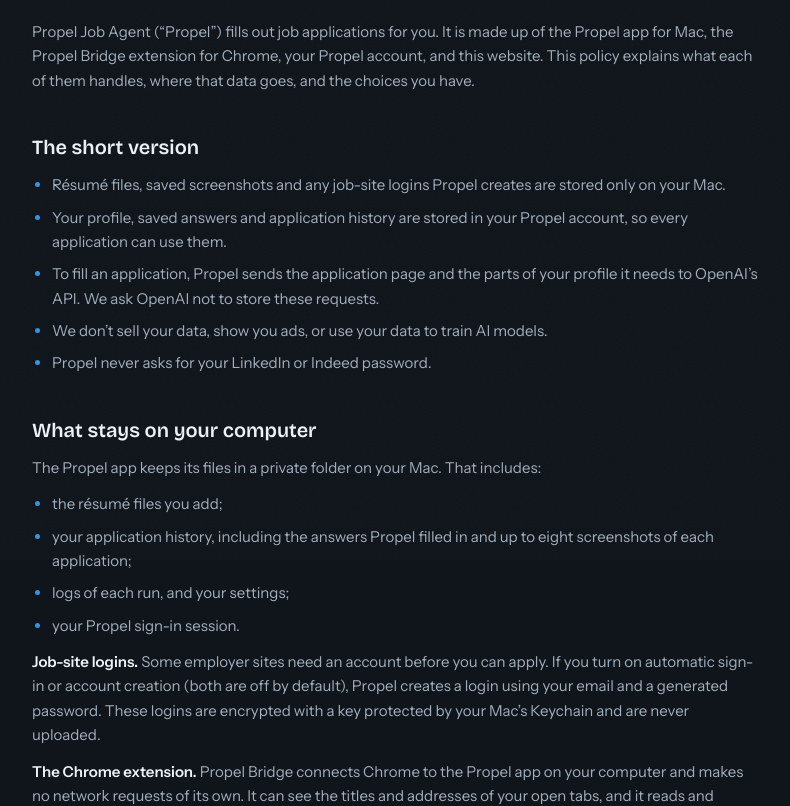
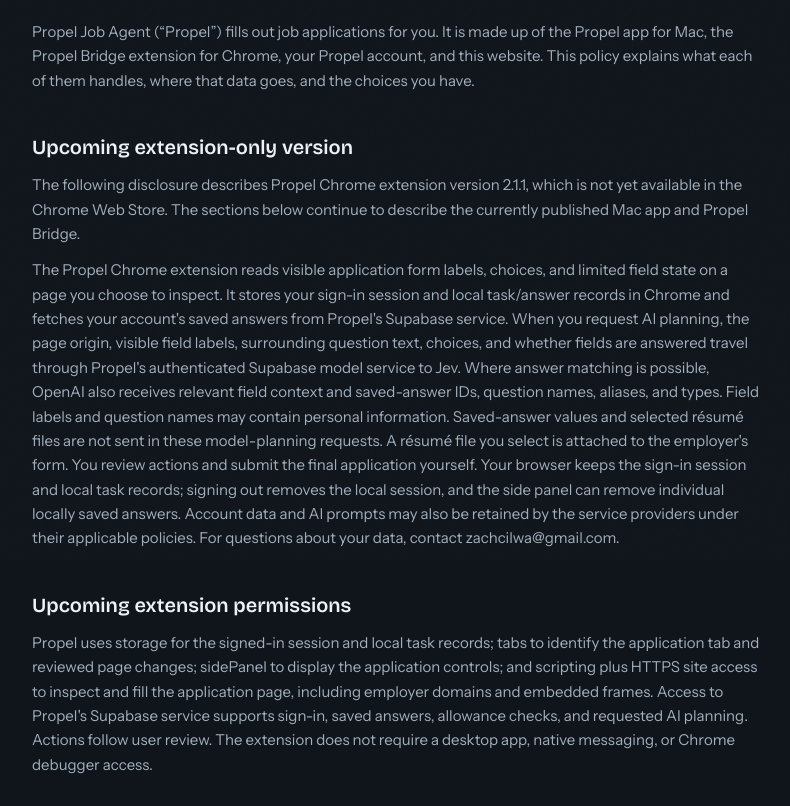
Before and after one commit to zachrizzo/propel-website, a Next.js app: page /privacy in a window 1280 px wide. Shown: the part 240-1046 px from the top of the page, without its empty margins (244-1034 px from the left). Built offline with nearby package versions, Linux system fonts and the light colour scheme; no server answers; the database is empty.

Commit message:
Disclose upcoming extension-only Propel release

```diff
--- a/app/page.tsx
+++ b/app/page.tsx
@@ -277,6 +277,26 @@
         </Reveal>
       </section>
 
+      {/* ───────────────── UPCOMING EXTENSION-ONLY RELEASE ───────────────── */}
+      <section aria-labelledby="extension-only-heading" className="relative px-5 py-12">
+        <div className="mx-auto max-w-6xl rounded-2xl border border-iris-400/25 bg-iris-500/10 p-7 sm:p-9">
+          <span className="font-mono text-[11px] uppercase tracking-widest text-iris-300">Upcoming Chrome extension</span>
+          <h2 id="extension-only-heading" className="mt-3 font-display text-2xl font-semibold text-cream">
+            Propel without a desktop app
+          </h2>
+          <p className="mt-3 max-w-3xl text-[15px] leading-relaxed text-mist">
+            The extension-only version is not yet available in the Chrome Web Store. The current Propel Bridge listing
+            still requires the Mac app; the current-product information below describes that version.
+          </p>
+          <p className="mt-4 max-w-3xl text-[15px] leading-relaxed text-mist">
+            Install Propel for Chrome to prepare applications without a desktop app. Choose a job application, open
+            Propel&apos;s side panel, sign in, and inspect the form. Review suggestions before Propel fills supported
+            fields or attaches a résumé file you select. Answer unfamiliar or consequential questions on the employer
+            page, then submit the final application yourself. Some sites and controls require manual steps.
+          </p>
+        </div>
+      </section>
+
       {/* ───────────────── WHY PROPEL ───────────────── */}
       <section id="why" className="relative px-5 py-24">
         <div className="mx-auto max-w-6xl">
--- a/app/privacy/page.tsx
+++ b/app/privacy/page.tsx
@@ -9,7 +9,7 @@
   alternates: { canonical: "/privacy" },
 };
 
-const UPDATED = "September 25, 2026";
+const UPDATED = "September 30, 2026";
 
 const Section = ({ title, children }: { title: string; children: React.ReactNode }) => (
   <section className="mt-10">
@@ -39,6 +39,38 @@
         Mac, the Propel Bridge extension for Chrome, your Propel account, and this website. This policy explains what
         each of them handles, where that data goes, and the choices you have.
       </p>
+
+      <Section title="Upcoming extension-only version">
+        <p>
+          The following disclosure describes Propel Chrome extension version 2.1.1, which is not yet available in the
+          Chrome Web Store. The sections below continue to describe the currently published Mac app and Propel Bridge.
+        </p>
+        <p>
+          The Propel Chrome extension reads visible application form labels, choices, and limited field state on a page
+          you choose to inspect. It stores your sign-in session and local task/answer records in Chrome and fetches your
+          account&apos;s saved answers from Propel&apos;s Supabase service. When you request AI planning, the page origin,
+          visible field labels, surrounding question text, choices, and whether fields are answered travel through
+          Propel&apos;s authenticated Supabase model service to Jev. Where answer matching is possible, OpenAI also
+          receives relevant field context and saved-answer IDs, question names, aliases, and types. Field labels and
+          question names may contain personal information. Saved-answer values and selected résumé files are not sent
+          in these model-planning requests. A résumé file you select is attached to the employer&apos;s form. You review
+          actions and submit the final application yourself. Your browser keeps the sign-in session and local task
+          records; signing out removes the local session, and the side panel can remove individual locally saved
+          answers. Account data and AI prompts may also be retained by the service providers under their applicable
+          policies. For questions about your data, contact zachcilwa@gmail.com.
+        </p>
+      </Section>
+
+      <Section title="Upcoming extension permissions">
+        <p>
+          Propel uses storage for the signed-in session and local task records; tabs to identify the application tab
+          and reviewed page changes; sidePanel to display the application controls; and scripting plus HTTPS site
+          access to inspect and fill the application page, including employer domains and embedded frames. Access to
+          Propel&apos;s Supabase service supports sign-in, saved answers, allowance checks, and requested AI planning.
+          Actions follow user review. The extension does not require a desktop app, native messaging, or Chrome debugger
+          access.
+        </p>
+      </Section>
 
       <Section title="The short version">
         <List>
```
